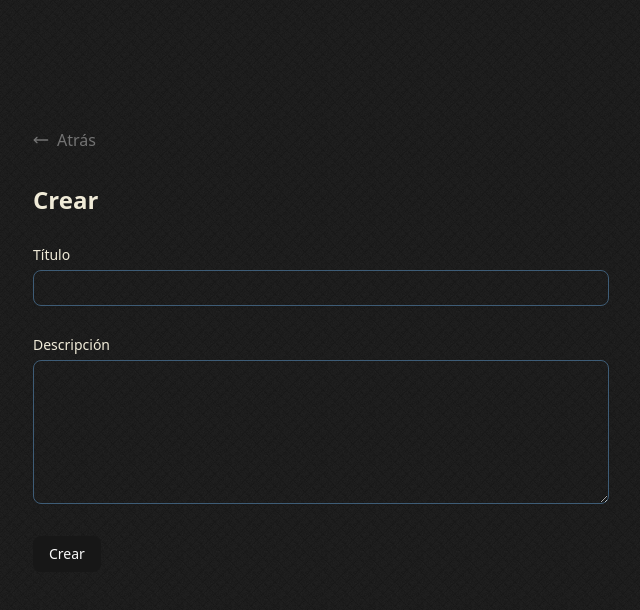
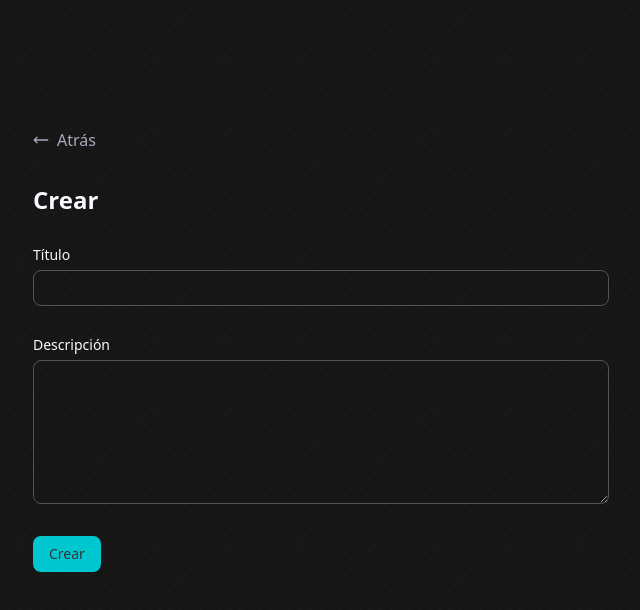
Before and after one commit to romoguill/sidetool-challenge, a Next.js app: page /tasks/create in a window 1280 px wide. Shown: the top 610 px of the page, without its empty margins (319-959 px from the left). Built offline with nearby package versions, Linux system fonts and the light colour scheme; no server answers; what hono would draw is missing.

Commit message:
Improved the styles a bit

```diff
--- a/src/app/(tasks)/home/page.tsx
+++ b/src/app/(tasks)/home/page.tsx
@@ -9,7 +9,7 @@ async function HomePage() {
   await queryClient.prefetchQuery(tasksQueryOptions({}));
 
   return (
-    <main className="flex h-full w-full items-center justify-center">
+    <main className="my-40 flex h-full w-full">
       <HydrationBoundary state={dehydrate(queryClient)}>
         <TasksList />
       </HydrationBoundary>
--- a/src/app/globals.css
+++ b/src/app/globals.css
@@ -43,36 +43,36 @@
 
 :root {
   --radius: 0.625rem;
-  --background: oklch(0.1884 0.0302 265.88);
-  --foreground: oklch(0.9389 0.0257 94.74);
-  --card: oklch(0.1884 0.0302 265.88);
-  --card-foreground: oklch(0.9389 0.0257 94.74);
-  --popover: oklch(0.1884 0.0302 265.88);
-  --popover-foreground: oklch(0.9389 0.0257 94.74);
-  --primary: oklch(0.205 0 0);
-  --primary-foreground: oklch(0.985 0 0);
+  --background: oklch(0.3237 0.0082 255.56);
+  --foreground: oklch(0.9807 0.011 303.12);
+  --card: oklch(0.3237 0.0082 255.56);
+  --card-foreground: oklch(0.9807 0.011 303.12);
+  --popover: oklch(0.3237 0.0082 255.56);
+  --popover-foreground: oklch(0.9807 0.011 303.12);
+  --primary: oklch(0.7516 0.127791 200.6058);
+  --primary-foreground: oklch(0.3237 0.0082 255.56);
   --secondary: oklch(0.97 0 0);
-  --secondary-foreground: oklch(0.205 0 0);
+  --secondary-foreground: oklch(0.7516 0.127791 200.6058);
   --muted: oklch(0.97 0 0);
-  --muted-foreground: oklch(0.556 0 0);
+  --muted-foreground: oklch(0.743 0.0258 293.41);
   --accent: oklch(0.97 0 0);
-  --accent-foreground: oklch(0.205 0 0);
+  --accent-foreground: oklch(0.7516 0.127791 200.6058);
   --destructive: oklch(0.577 0.245 27.325);
-  --border: oklch(0.4624 0.0554 245.54);
-  --input: oklch(0.4624 0.0554 245.54);
+  --border: oklch(0.447 0.0171 238.37);
+  --input: oklch(0.447 0.0171 238.37);
   --ring: oklch(0.708 0 0);
   --chart-1: oklch(0.646 0.222 41.116);
   --chart-2: oklch(0.6 0.118 184.704);
   --chart-3: oklch(0.398 0.07 227.392);
   --chart-4: oklch(0.828 0.189 84.429);
   --chart-5: oklch(0.769 0.188 70.08);
-  --sidebar: oklch(0.985 0 0);
-  --sidebar-foreground: oklch(0.9389 0.0257 94.74);
-  --sidebar-primary: oklch(0.205 0 0);
-  --sidebar-primary-foreground: oklch(0.985 0 0);
+  --sidebar: oklch(0.3237 0.0082 255.56);
+  --sidebar-foreground: oklch(0.9807 0.011 303.12);
+  --sidebar-primary: oklch(0.7516 0.127791 200.6058);
+  --sidebar-primary-foreground: oklch(0.3237 0.0082 255.56);
   --sidebar-accent: oklch(0.97 0 0);
-  --sidebar-accent-foreground: oklch(0.205 0 0);
-  --sidebar-border: oklch(0.4624 0.0554 245.54);
+  --sidebar-accent-foreground: oklch(0.7516 0.127791 200.6058);
+  --sidebar-border: oklch(0.447 0.0171 238.37);
   --sidebar-ring: oklch(0.708 0 0);
 }
 
@@ -88,12 +88,13 @@ body {
 }
 
 .stripes {
+  background-color: var(--background);
   background: repeating-linear-gradient(
     45deg,
-    #9bc5a494,
-    #9bc5a494 10px,
-    #566d6281 10px,
-    #566d6281 20px
+    color-mix(in oklch, var(--background) 20%, transparent) 0px,
+    color-mix(in oklch, var(--background) 20%, transparent) 10px,
+    color-mix(in oklch, var(--accent) 10%, transparent) 10px,
+    color-mix(in oklch, var(--accent) 10%, transparent) 20px
   );
 }
 
--- a/src/features/tasks/components/filter.tsx
+++ b/src/features/tasks/components/filter.tsx
@@ -6,20 +6,25 @@ import {
   DropdownMenuTrigger,
 } from "@/components/ui/dropdown-menu";
 import { Button } from "@/components/ui/button";
-import { FilterIcon } from "lucide-react";
+import { FilterIcon, FunnelPlusIcon } from "lucide-react";
 import { TaskFilter } from "@/schemas/queries";
 
 interface FilterProps {
   className?: string;
   onFilterChange: (filter: TaskFilter) => void;
+  filter: TaskFilter | undefined;
 }
 
-export function Filter({ className, onFilterChange }: FilterProps) {
+export function Filter({ className, onFilterChange, filter }: FilterProps) {
   return (
     <DropdownMenu>
       <DropdownMenuTrigger asChild>
         <Button variant="ghost" className={className}>
-          <FilterIcon className="h-4 w-4" />
+          {filter?.status ? (
+            <FunnelPlusIcon />
+          ) : (
+            <FilterIcon className="h-4 w-4" />
+          )}
         </Button>
       </DropdownMenuTrigger>
       <DropdownMenuContent>
--- a/src/features/tasks/components/task-item.tsx
+++ b/src/features/tasks/components/task-item.tsx
@@ -25,13 +25,13 @@ export function TaskItem({ task }: TaskItemProps) {
   return (
     <div
       className={cn(
-        "bg-background flex flex-col justify-between rounded-md border p-4",
+        "bg-background/30 flex flex-col justify-between rounded-md border p-4",
         task.completed && "stripes",
       )}
     >
       <div className="flex items-center">
         <Checkbox
-          className="mr-2 size-5 data-[state=checked]:border-emerald-600 data-[state=checked]:bg-emerald-500"
+          className="mr-4 size-5 data-[state=checked]:border-emerald-600 data-[state=checked]:bg-emerald-500"
           checked={task.completed}
           onCheckedChange={(checked) => {
             updateTask({
@@ -69,7 +69,7 @@ export function TaskItem({ task }: TaskItemProps) {
           </DropdownMenu>
         </div>
       </div>
-      <p className="text-muted-foreground ml-7 text-sm">{task.description}</p>
+      <p className="text-muted-foreground ml-9 text-sm">{task.description}</p>
     </div>
   );
 }
--- a/src/features/tasks/components/tasks-form.tsx
+++ b/src/features/tasks/components/tasks-form.tsx
@@ -19,6 +19,7 @@ import { useCreateTask, useUpdateTask } from "../api/mutations";
 import { CreateTask, createTaskSchema } from "@/schemas/tasks";
 import { taskQueryOptions } from "../api/queries";
 import { useSuspenseQuery } from "@tanstack/react-query";
+import { useRouter } from "next/navigation";
 
 interface TasksFormProps {
   taskId?: string;
@@ -28,6 +29,7 @@ export function TasksForm({ taskId }: TasksFormProps) {
   const { mutate: createTask, isPending: isCreating } = useCreateTask();
   const { mutate: updateTask, isPending: isUpdating } = useUpdateTask();
   const { data: task } = useSuspenseQuery(taskQueryOptions(taskId));
+  const router = useRouter();
 
   const form = useForm<CreateTask>({
     resolver: zodResolver(createTaskSchema),
@@ -55,6 +57,7 @@ export function TasksForm({ taskId }: TasksFormProps) {
           },
           onSuccess: () => {
             toast.success("Tarea actualizada correctamente");
+            router.push("/home");
           },
         },
       );
--- a/src/features/tasks/components/tasks-list.tsx
+++ b/src/features/tasks/components/tasks-list.tsx
@@ -21,10 +21,16 @@ export function TasksList() {
 
   return (
     <section className="mx-auto w-full border-none md:max-w-xl lg:max-w-2xl">
-      <div className="bg-background mb-6 flex w-full items-center rounded-sm border p-4">
+      <div className="bg-background/30 mb-6 flex w-full items-center rounded-sm border p-4">
         <h1 className="text-2xl font-bold">Tareas</h1>
         <span className="ml-10 text-3xl font-bold">{`${completedTasks}/${totalTasks}`}</span>
-        <Filter className="mr-2 ml-auto" onFilterChange={setFilter} />
+
+        <Filter
+          className="mr-2 ml-auto"
+          onFilterChange={setFilter}
+          filter={filter}
+        />
+
         <Link
           href="/tasks/create"
           className={cn(buttonVariants({ variant: "default" }))}
```
Also changed, not shown: public/tactile_noise.webp.
